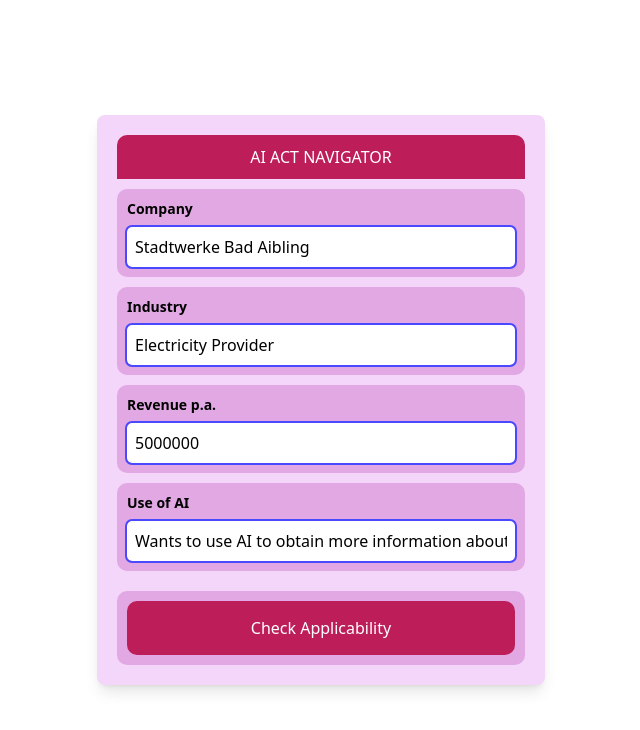
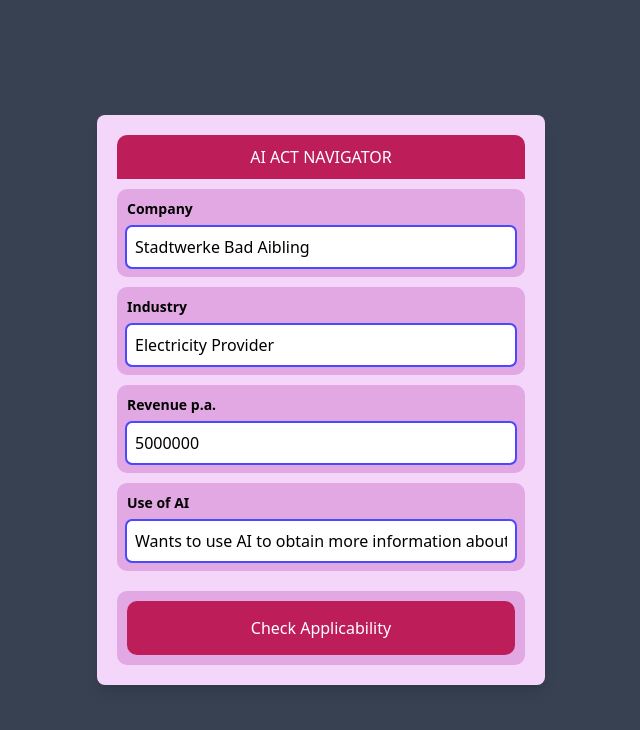
Before and after one commit to iSephix/eLegal, a plain HTML site: page index.html in a window 1280 px wide. Shown: the whole page, without its empty margins (319-959 px from the left). Drawn offline with nearby package versions, Linux system fonts and the light colour scheme.

Commit message:
Update index.html

```diff
--- a/index.html
+++ b/index.html
@@ -14,7 +14,7 @@
   .button:active { background-color: #9b1450; } /* Button animation when clicked */
 </style>
 </head>
-<body class="flex items-center justify-center h-screen">
+<body class="flex items-center justify-center h-screen bg-gray-700">
 <div class="bg-custom p-5 w-full max-w-md rounded-lg shadow-lg">
   <div class="header">AI ACT NAVIGATOR</div>
   <div class="section">
```
